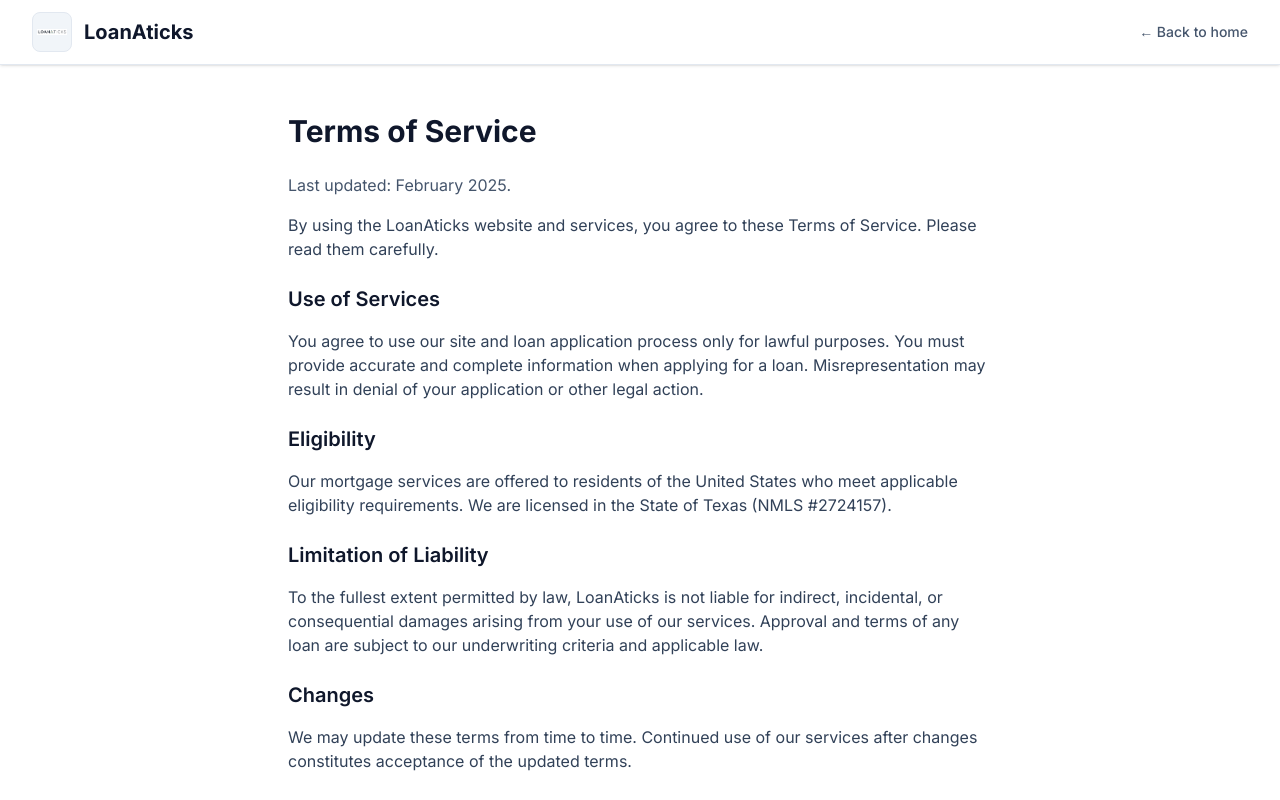
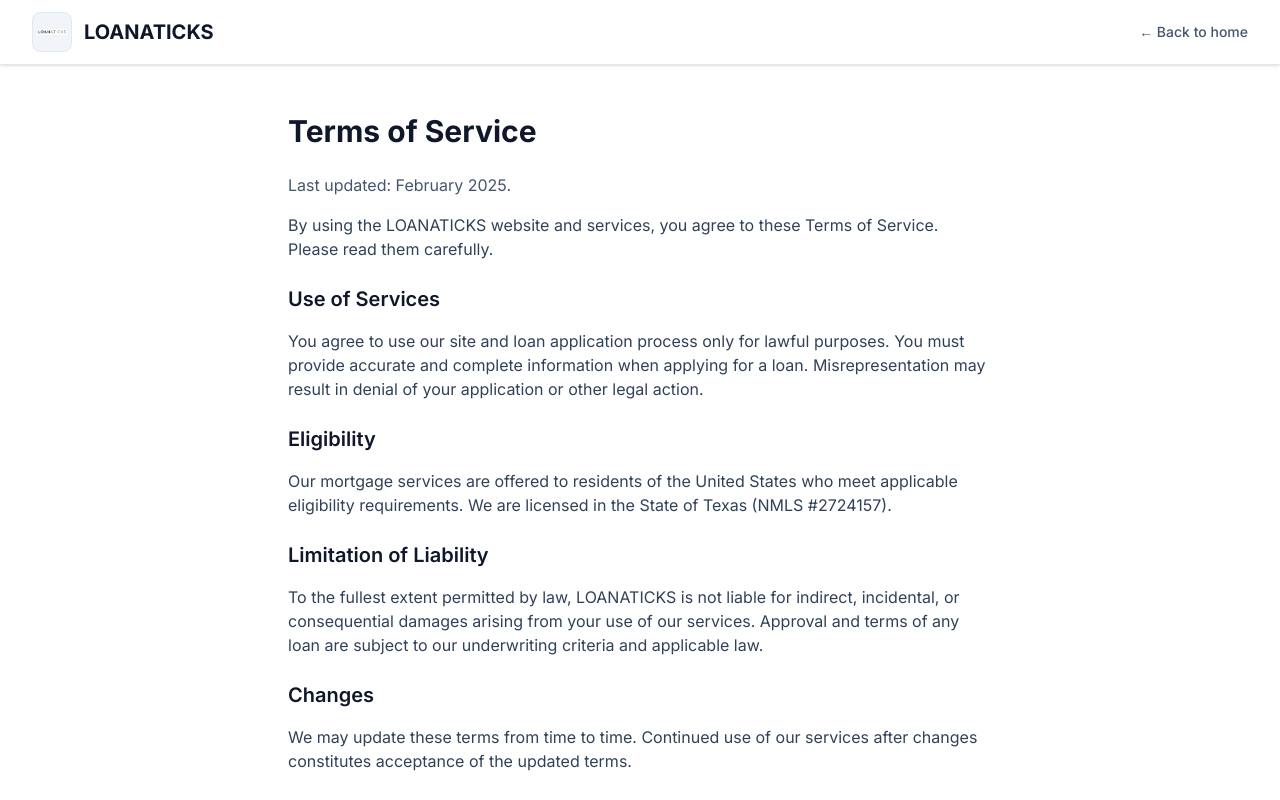
Before and after one commit to ShaheerSaud2004/LoanTicks, a Next.js app: page /terms-of-service in a window 1280 px wide. Shown: the top 800 px of the page. Built offline with nearby package versions, Linux system fonts and the light colour scheme; no server answers.

Commit message:
Branding: LOANATICKS everywhere, login subtitle Expert Loan Advisor
Co-authored-by: Cursor <cursoragent@cursor.com>

```diff
--- a/app/api/send-arive-email/route.ts
+++ b/app/api/send-arive-email/route.ts
@@ -78,7 +78,7 @@ export async function POST(request: NextRequest) {
 
   <div style="text-align: center; padding: 20px; color: #6b7280; font-size: 12px;">
     <p style="margin: 0;">If you have any questions, please contact us.</p>
-    <p style="margin: 10px 0 0 0;">Thank you for choosing LoanAticks!</p>
+    <p style="margin: 10px 0 0 0;">Thank you for choosing LOANATICKS!</p>
   </div>
 </body>
 </html>
@@ -104,7 +104,7 @@ export async function POST(request: NextRequest) {
     }
 
     const info = await transporter.sendMail({
-      from: `LoanAticks <${getFromEmail()}>`,
+      from: `LOANATICKS <${getFromEmail()}>`,
       to: borrowerEmail,
       subject: emailSubject,
       html: emailBody,
--- a/app/auth/error/page.tsx
+++ b/app/auth/error/page.tsx
@@ -79,9 +79,9 @@ function ErrorContent() {
           {/* Logo */}
           <div className="flex items-center justify-center gap-3 mb-6">
             <div className="h-12 w-12 bg-white rounded-xl flex items-center justify-center shadow-lg relative p-2">
-              <Image src="/logo.jpg" alt="Loanaticks" fill className="object-contain" priority />
+              <Image src="/logo.jpg" alt="LOANATICKS" fill className="object-contain" priority />
             </div>
-            <h1 className="text-2xl font-semibold text-slate-900">Loanaticks</h1>
+            <h1 className="text-2xl font-semibold text-slate-900">LOANATICKS</h1>
           </div>
 
           {/* Error Icon */}
--- a/app/faq/page.tsx
+++ b/app/faq/page.tsx
@@ -3,8 +3,8 @@ import Image from 'next/image';
 import Footer from '@/components/layout/Footer';
 
 export const metadata = {
-  title: 'FAQ | LoanAticks',
-  description: 'Frequently asked questions about LoanAticks mortgage application and services.',
+  title: 'FAQ | LOANATICKS',
+  description: 'Frequently asked questions about LOANATICKS mortgage application and services.',
 };
 
 const faqs = [
@@ -22,7 +22,7 @@ const faqs = [
   },
   {
     q: 'Are you licensed?',
-    a: 'Yes. LoanAticks is licensed in the State of Texas. Our NMLS number is 2724157. You can verify at nmlsconsumeraccess.org.',
+    a: 'Yes. LOANATICKS is licensed in the State of Texas. Our NMLS number is 2724157. You can verify at nmlsconsumeraccess.org.',
   },
   {
     q: 'Is my information secure?',
@@ -42,9 +42,9 @@ export default function FAQPage() {
           <div className="flex items-center justify-between h-16">
             <Link href="/" className="flex items-center gap-3">
               <div className="relative h-10 w-10 rounded-lg overflow-hidden bg-slate-100 border border-slate-200 flex-shrink-0">
-                <Image src="/logo.jpg" alt="LoanAticks" fill className="object-contain p-1" priority />
+                <Image src="/logo.jpg" alt="LOANATICKS" fill className="object-contain p-1" priority />
               </div>
-              <span className="text-xl font-bold text-slate-900">LoanAticks</span>
+              <span className="text-xl font-bold text-slate-900">LOANATICKS</span>
             </Link>
             <Link
               href="/"
--- a/app/login/page.tsx
+++ b/app/login/page.tsx
@@ -142,11 +142,11 @@ export default function LoginPage() {
           {/* Logo and Branding */}
           <div className="flex items-start gap-5">
             <div className="h-16 w-16 lg:h-20 lg:w-20 bg-white rounded-2xl flex items-center justify-center shadow-[0_8px_32px_rgba(0,0,0,0.3)] overflow-hidden flex-shrink-0 relative p-2.5 ring-2 ring-white/10">
-              <Image src="/logo.jpg" alt="Loanaticks" fill className="object-contain" priority />
+              <Image src="/logo.jpg" alt="LOANATICKS" fill className="object-contain" priority />
             </div>
             <div className="pt-1.5">
-              <h1 className="text-3xl lg:text-4xl font-semibold tracking-tight mb-1">Loanaticks</h1>
-              <p className="text-slate-300 text-sm lg:text-base font-medium">Home Mortgage Solutions</p>
+              <h1 className="text-3xl lg:text-4xl font-semibold tracking-tight mb-1">LOANATICKS</h1>
+              <p className="text-slate-300 text-sm lg:text-base font-medium">Expert Loan Advisor</p>
             </div>
         </div>
 
--- a/app/manifest/route.ts
+++ b/app/manifest/route.ts
@@ -2,8 +2,8 @@ import { NextResponse } from 'next/server';
 
 export async function GET() {
   const manifest = {
-    name: "LoanAticks - Home Mortgage Solutions",
-    short_name: "LoanAticks",
+    name: "LOANATICKS - Home Mortgage Solutions",
+    short_name: "LOANATICKS",
     description: "Professional mortgage lending platform with competitive rates, fast approvals, and expert guidance",
     start_url: "/",
     display: "standalone",
--- a/app/not-found.tsx
+++ b/app/not-found.tsx
@@ -9,7 +9,7 @@ export default function NotFound() {
         <div className="max-w-md w-full text-center">
           <div className="flex justify-center mb-6">
             <div className="relative h-20 w-20 rounded-xl overflow-hidden bg-slate-100 border border-slate-200">
-              <Image src="/logo.jpg" alt="LoanAticks" fill className="object-contain p-2" />
+              <Image src="/logo.jpg" alt="LOANATICKS" fill className="object-contain p-2" />
             </div>
           </div>
           <h1 className="text-6xl font-bold text-slate-200 mb-2">404</h1>
--- a/app/privacy-policy/page.tsx
+++ b/app/privacy-policy/page.tsx
@@ -3,8 +3,8 @@ import Image from 'next/image';
 import Footer from '@/components/layout/Footer';
 
 export const metadata = {
-  title: 'Privacy Policy | LoanAticks',
-  description: 'Privacy policy for LoanAticks home mortgage solutions.',
+  title: 'Privacy Policy | LOANATICKS',
+  description: 'Privacy policy for LOANATICKS home mortgage solutions.',
 };
 
 export default function PrivacyPolicyPage() {
@@ -15,9 +15,9 @@ export default function PrivacyPolicyPage() {
           <div className="flex items-center justify-between h-16">
             <Link href="/" className="flex items-center gap-3">
               <div className="relative h-10 w-10 rounded-lg overflow-hidden bg-slate-100 border border-slate-200 flex-shrink-0">
-                <Image src="/logo.jpg" alt="LoanAticks" fill className="object-contain p-1" priority />
+                <Image src="/logo.jpg" alt="LOANATICKS" fill className="object-contain p-1" priority />
               </div>
-              <span className="text-xl font-bold text-slate-900">LoanAticks</span>
+              <span className="text-xl font-bold text-slate-900">LOANATICKS</span>
             </Link>
             <Link
               href="/"
@@ -34,7 +34,7 @@ export default function PrivacyPolicyPage() {
         <p className="text-slate-600 mb-4">Last updated: February 2025.</p>
         <div className="prose prose-slate max-w-none space-y-4 text-slate-700">
           <p>
-            LoanAticks (&quot;we,&quot; &quot;us,&quot; or &quot;our&quot;) is committed to protecting your privacy.
+            LOANATICKS (&quot;we,&quot; &quot;us,&quot; or &quot;our&quot;) is committed to protecting your privacy.
             This policy describes how we collect, use, and safeguard your information when you use our website and
             mortgage application services.
           </p>
--- a/app/security/page.tsx
+++ b/app/security/page.tsx
@@ -4,8 +4,8 @@ import { Shield, Lock, FileCheck, Server } from 'lucide-react';
 import Footer from '@/components/layout/Footer';
 
 export const metadata = {
-  title: 'Security Information | LoanAticks',
-  description: 'How LoanAticks protects your data and keeps your application secure.',
+  title: 'Security Information | LOANATICKS',
+  description: 'How LOANATICKS protects your data and keeps your application secure.',
 };
 
 export default function SecurityPage() {
@@ -16,9 +16,9 @@ export default function SecurityPage() {
           <div className="flex items-center justify-between h-16">
             <Link href="/" className="flex items-center gap-3">
               <div className="relative h-10 w-10 rounded-lg overflow-hidden bg-slate-100 border border-slate-200 flex-shrink-0">
-                <Image src="/logo.jpg" alt="LoanAticks" fill className="object-contain p-1" priority />
+                <Image src="/logo.jpg" alt="LOANATICKS" fill className="object-contain p-1" priority />
               </div>
-              <span className="text-xl font-bold text-slate-900">LoanAticks</span>
+              <span className="text-xl font-bold text-slate-900">LOANATICKS</span>
             </Link>
             <Link
               href="/"
--- a/app/signup/page.tsx
+++ b/app/signup/page.tsx
@@ -109,9 +109,9 @@ export default function SignUpPage() {
           <div className="text-center mb-8">
             <div className="flex items-center justify-center gap-3 mb-4">
               <div className="h-12 w-12 bg-white rounded-xl flex items-center justify-center shadow-lg relative p-2">
-                <Image src="/logo.jpg" alt="Loanaticks" fill className="object-contain" priority />
+                <Image src="/logo.jpg" alt="LOANATICKS" fill className="object-contain" priority />
               </div>
-              <h1 className="text-2xl font-semibold text-slate-900">Loanaticks</h1>
+              <h1 className="text-2xl font-semibold text-slate-900">LOANATICKS</h1>
             </div>
             <h2 className="text-2xl lg:text-3xl font-semibold text-slate-900 mb-2">Create Customer Account</h2>
             <p className="text-slate-600 text-base">Sign up to get started with your loan application</p>
--- a/app/terms-of-service/page.tsx
+++ b/app/terms-of-service/page.tsx
@@ -3,8 +3,8 @@ import Image from 'next/image';
 import Footer from '@/components/layout/Footer';
 
 export const metadata = {
-  title: 'Terms of Service | LoanAticks',
-  description: 'Terms of service for LoanAticks home mortgage solutions.',
+  title: 'Terms of Service | LOANATICKS',
+  description: 'Terms of service for LOANATICKS home mortgage solutions.',
 };
 
 export default function TermsOfServicePage() {
@@ -15,9 +15,9 @@ export default function TermsOfServicePage() {
           <div className="flex items-center justify-between h-16">
             <Link href="/" className="flex items-center gap-3">
               <div className="relative h-10 w-10 rounded-lg overflow-hidden bg-slate-100 border border-slate-200 flex-shrink-0">
-                <Image src="/logo.jpg" alt="LoanAticks" fill className="object-contain p-1" priority />
+                <Image src="/logo.jpg" alt="LOANATICKS" fill className="object-contain p-1" priority />
               </div>
-              <span className="text-xl font-bold text-slate-900">LoanAticks</span>
+              <span className="text-xl font-bold text-slate-900">LOANATICKS</span>
             </Link>
             <Link
               href="/"
@@ -34,7 +34,7 @@ export default function TermsOfServicePage() {
         <p className="text-slate-600 mb-4">Last updated: February 2025.</p>
         <div className="prose prose-slate max-w-none space-y-4 text-slate-700">
           <p>
-            By using the LoanAticks website and services, you agree to these Terms of Service. Please read them
+            By using the LOANATICKS website and services, you agree to these Terms of Service. Please read them
             carefully.
           </p>
           <h2 className="text-xl font-semibold text-slate-900 mt-6">Use of Services</h2>
@@ -50,7 +50,7 @@ export default function TermsOfServicePage() {
           </p>
           <h2 className="text-xl font-semibold text-slate-900 mt-6">Limitation of Liability</h2>
           <p>
-            To the fullest extent permitted by law, LoanAticks is not liable for indirect, incidental, or consequential
+            To the fullest extent permitted by law, LOANATICKS is not liable for indirect, incidental, or consequential
             damages arising from your use of our services. Approval and terms of any loan are subject to our
             underwriting criteria and applicable law.
           </p>
--- a/components/layout/Footer.tsx
+++ b/components/layout/Footer.tsx
@@ -23,7 +23,7 @@ export default function Footer() {
               <div className="relative h-14 w-14 rounded-lg overflow-hidden bg-white border border-gray-600 flex-shrink-0">
                 <Image
                   src="/logo.jpg"
-                  alt="LoanAticks"
+                  alt="LOANATICKS"
                   fill
                   className="object-contain p-1"
                 />
```
Also changed, not shown: public/manifest.json.
